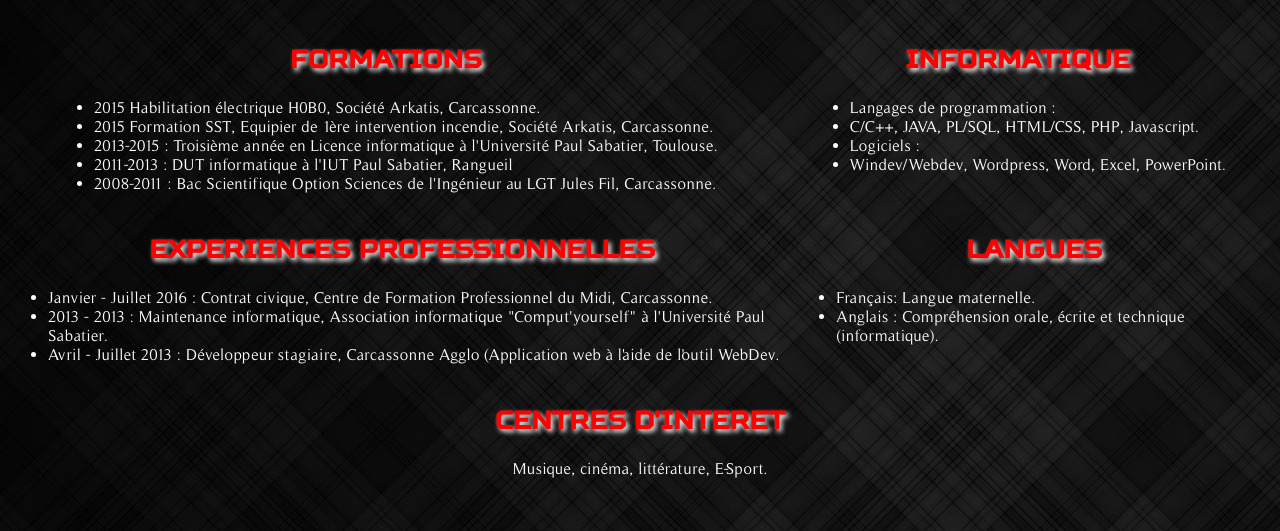
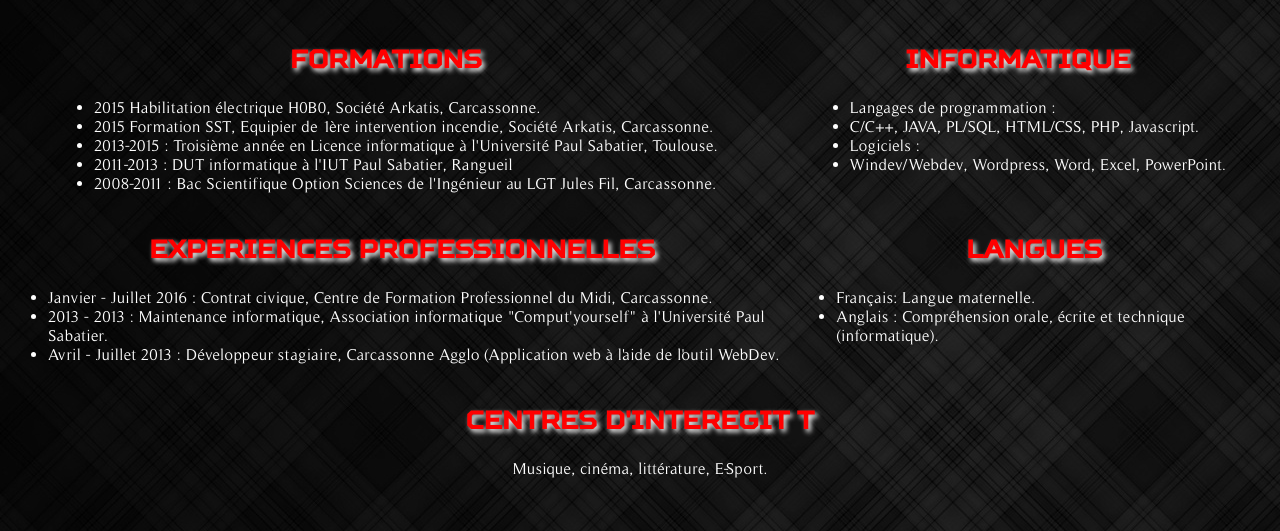
Before and after one commit to bladess/CV, a plain HTML site: page index.html in a window 1280 px wide. Shown: the part 269-800 px from the top of the page. Drawn offline with Linux system fonts and the light colour scheme; a web font is replaced by a local one.

Commit message:
ceci est un test

```diff
--- a/index.html
+++ b/index.html
@@ -59,10 +59,11 @@
 		</div>
 
 		</div>
-	</main>
-	<div class="interest">
-			<h3 class="soustitre">Centres d'interet</h3>
+		<div class="interest">
+			<h3 class="soustitre">Centres d'interegit t</h3>
 			<p>Musique, cinéma, littérature, E-Sport.</p>
 		</div>
+	</main>
+
 </body>
 </html>
```
